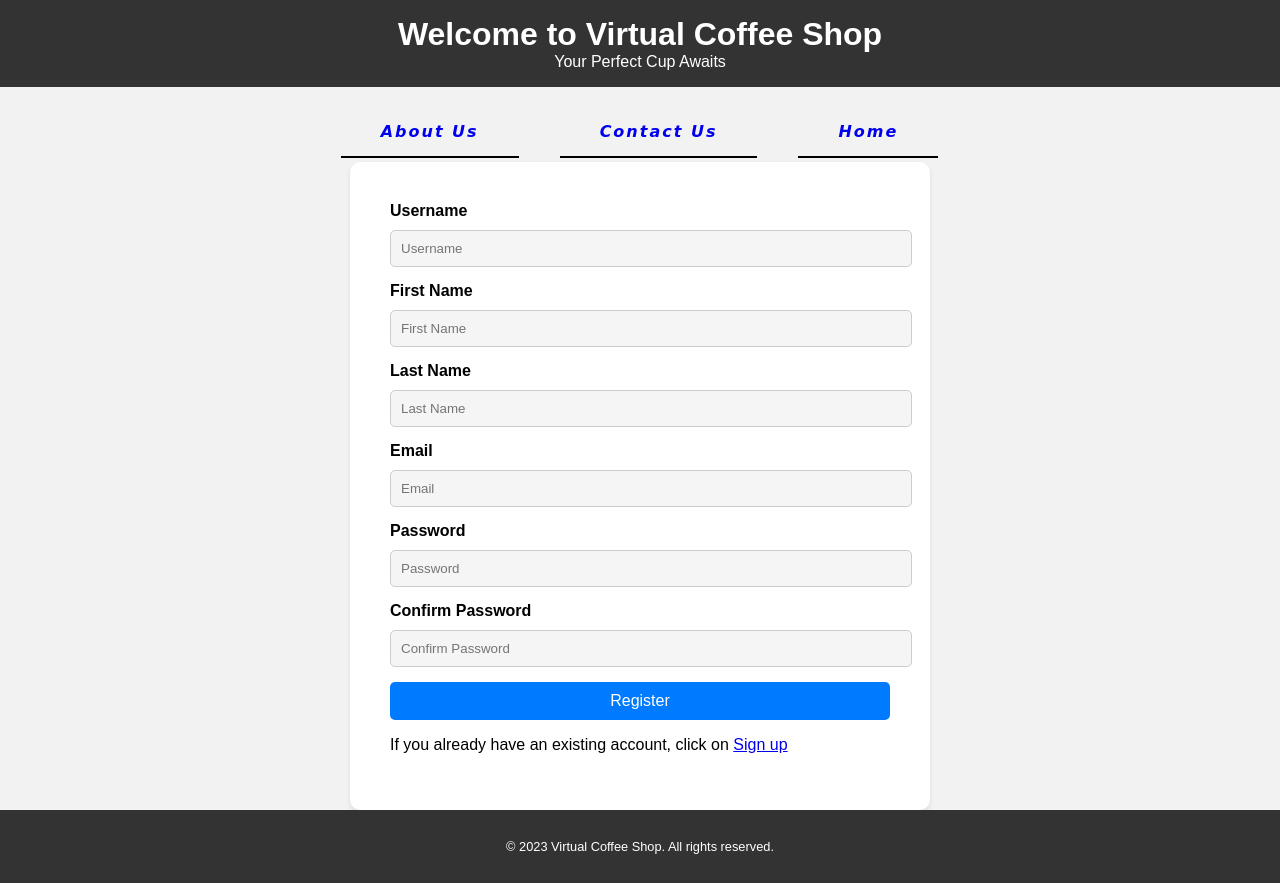
After one commit to dan9Protasenia/coffee, a Django app: page /coffee/registration/ in a window 1280 px wide. The commit adds this page. Run offline with Django 4.2, Linux system fonts and the light colour scheme.

Commit message:
added log in log out

```diff
--- a/project/apps/coffee/forms.py
+++ b/project/apps/coffee/forms.py
@@ -1,12 +1,37 @@
 from django import forms
+from django.contrib.auth.forms import UserCreationForm, AuthenticationForm
+from django.contrib.auth.models import User
 
 from .models import Coffee, Feedback
+
+
+class RegisterUserForm(UserCreationForm):
+    username = forms.CharField(label='Login', widget=forms.TextInput(attrs={'class': 'form-input'})),
+    first_name = forms.CharField(label='Firstname', widget=forms.TextInput(attrs={'class': 'form-input'})),
+    last_name = forms.CharField(label='Lastname', widget=forms.TextInput(attrs={'class': 'form-input'})),
+    email = forms.EmailField(label='Email', widget=forms.EmailInput(attrs={'class': 'form-input'})),
+    password1 = forms.CharField(label='Password', widget=forms.PasswordInput(attrs={'class': 'form-input'})),
+    password2 = forms.CharField(label='RPassword', widget=forms.PasswordInput(attrs={'class': 'form-input'})),
+
+    class Meta:
+        model = User
+        fields = ('username', 'first_name', 'last_name', 'email', 'password1', 'password2')
+
+
+class LoginUserForm(AuthenticationForm):
+    username = forms.CharField(label='Login', widget=forms.TextInput(attrs={'class': 'form-input'})),
+    # email = forms.EmailField(label='Email', widget=forms.EmailInput(attrs={'class': 'form-input'})),
+    password = forms.CharField(label='Password', widget=forms.PasswordInput(attrs={'class': 'form-input'})),
+
+    class Meta:
+        model = User
+        fields = ('usernamr', 'password')
 
 
 class CoffeeForm(forms.ModelForm):
     class Meta:
         model = Coffee
-        fields = ['title', 'description', 'info', 'price', 'pictures']
+        fields = '__all__'
 
         widgets = {
             "title": forms.TextInput(attrs={
--- a/project/apps/coffee/models.py
+++ b/project/apps/coffee/models.py
@@ -27,3 +27,8 @@ class Feedback(models.Model):
 
     def __str__(self):
         return self.user
+
+    class Meta:
+        verbose_name = "Отзывы"
+        verbose_name_plural = "Отзывы"
+        ordering = ['-rating']
--- a/project/apps/coffee/static/coffee/css/main.css
+++ b/project/apps/coffee/static/coffee/css/main.css
@@ -134,3 +134,58 @@
           width: 100%;
           left:0;
         }
+
+/* Стили для окна регистрации */
+.registration-form {
+    background-color: #fff;
+    padding: 40px;
+    border-radius: 10px;
+    box-shadow: 0 2px 4px rgba(0, 0, 0, 0.1);
+    margin: 0 auto; /* Центрирование по горизонтали */
+    width: 50%; /* Ширина формы */
+    max-width: 500px; /* Максимальная ширина формы */
+}
+
+.registration-form h2 {
+    font-size: 24px;
+    margin-bottom: 20px;
+}
+
+.registration-form label {
+    display: block;
+    font-weight: bold;
+    margin-bottom: 10px; /* Увеличиваем расстояние между полями */
+}
+
+/* Удаляем стандартные стили для инпутов */
+.registration-form input[type="text"],
+.registration-form input[type="email"],
+.registration-form input[type="password"] {
+    width: 100%;
+    padding: 10px;
+    margin-bottom: 15px;
+    border: 1px solid #ccc;
+    border-radius: 5px;
+    background-color: #f5f5f5; /* Фон инпутов */
+}
+
+/* Стили для кнопки */
+.registration-form button {
+    background-color: #007bff;
+    color: #fff;
+    padding: 10px 20px;
+    border: none;
+    border-radius: 5px;
+    cursor: pointer;
+    width: 100%; /* Занимает всю доступную ширину */
+    font-size: 16px;
+}
+
+.registration-form button:hover {
+    background-color: #0056b3;
+}
+.error-message {
+            color: red;
+            font-weight: bold;
+            margin-top: 5px;
+        }
--- a/project/apps/coffee/templates/coffee/coffee_confirm_delete.html
+++ b/project/apps/coffee/templates/coffee/coffee_confirm_delete.html
@@ -22,7 +22,7 @@
             <form method="post">
                 {% csrf_token %}
                 <button class="btn btn-danger" type="submit">Delete</button>
-                <a class="btn btn-secondary" href="{% url 'coffee' %}">Cancel</a>
+                <a class="btn btn-secondary" href="{% url 'coffee:coffee' %}">Cancel</a>
             </form>
         </div>
     </div>
--- a/project/apps/coffee/templates/coffee/info.html
+++ b/project/apps/coffee/templates/coffee/info.html
@@ -29,11 +29,12 @@
         <li><a href="{% url 'coffee:add_feedback' pk=coffee.pk %}" class="btn-1">Leave Your Feedback Here</a></li>
     </ul>
 </nav>
-<p></p>>
+<p></p>
 <div class="container">
     <h2>Your feedback helps to make this coffee even tastier:</h2>
     <ul>
         {% for feedback in feedbacks %}
+            <div class="review-divider">
                 <p>{{ feedback.user }}</p>
                 <li>
                     <div class="rating">
@@ -47,9 +48,11 @@
                     </div>
                     {{ feedback.text }}
                 </li>
+            </div>
         {% endfor %}
     </ul>
 </div>
+
 <div class="footer">
     <p>&copy; 2023 Virtual Coffee Shop. All rights reserved.</p>
 </div>
--- /dev/null
+++ b/project/apps/coffee/templates/coffee/registration.html
@@ -0,0 +1,55 @@
+{% load static %}
+<!DOCTYPE html>
+<html lang="en">
+<head>
+    <meta charset="UTF-8">
+    <meta name="viewport" content="width=device-width, initial-scale=1.0">
+    <title>Virtual Coffee Shop</title>
+    <link rel="stylesheet" type="text/css" href="{% static 'coffee/css/main.css' %}">
+</head>
+<body>
+
+<header>
+    <div class="header-content">
+        <h1>Welcome to Virtual Coffee Shop</h1>
+        <p>Your Perfect Cup Awaits</p>
+    </div>
+</header>
+<nav>
+    <ul class="horizontal-list">
+        <li><a href="{% url 'coffee:about' %}" class="btn-1">About Us</a></li>
+        <li><a href="{% url 'coffee:contact' %}" class="btn-1">Contact Us</a></li>
+        <li><a href="{% url 'coffee:coffee' %}" class="btn-1">Home</a></li>
+    </ul>
+</nav>
+
+<form class="registration-form" method="post">
+    {% csrf_token %}
+    <label for="id_username">Username</label>
+    <input type="text" name="username" id="id_username" placeholder="Username">
+
+    <label for="id_first_name">First Name</label>
+    <input type="text" name="first_name" id="id_first_name" placeholder="First Name">
+
+    <label for="id_last_name">Last Name</label>
+    <input type="text" name="last_name" id="id_last_name" placeholder="Last Name">
+
+    <label for="id_email">Email</label>
+    <input type="email" name="email" id="id_email" placeholder="Email">
+
+    <label for="id_password1">Password</label>
+    <input type="password" name="password1" id="id_password1" placeholder="Password">
+
+    <label for="id_password2">Confirm Password</label>
+    <input type="password" name="password2" id="id_password2" placeholder="Confirm Password">
+
+    <button type="submit">Register</button>
+    <p>If you already have an existing account, click on <a href="{% url 'coffee:login' %}">Sign up</a></p>
+</form>
+
+<div class="footer">
+    <p>&copy; 2023 Virtual Coffee Shop. All rights reserved.</p>
+</div>
+
+</body>
+</html>
--- a/project/apps/coffee/urls.py
+++ b/project/apps/coffee/urls.py
@@ -6,14 +6,17 @@ from . import views
 app_name = 'coffee'
 
 urlpatterns = [
-    path('', views.coffee, name='coffee'),
+    path('', views.CoffeeList.as_view(), name='coffee'),
     path('create', views.Create.as_view(), name='create'),
     path('<int:pk>', views.Info.as_view(), name='info'),
     path('<int:pk>/update', views.Update.as_view(), name='update'),
     path('<int:pk>/delete', views.Delete.as_view(), name='delete'),
     path('about', project.apps.about.views.about, name='about'),
     path('contact', views.contact, name='contact'),
-    path('<int:pk>/add_feedback/', views.CreateFeedback.as_view(), name='add_feedback')
+    path('<int:pk>/add_feedback/', views.CreateFeedback.as_view(), name='add_feedback'),
+    path('registration/', views.SignUp.as_view(), name='registration'),
+    path('login/', views.LoginUser.as_view(), name='login'),
+    path('logout/', views.logout_user, name='logout')
 
 
 ]
--- a/project/apps/coffee/views.py
+++ b/project/apps/coffee/views.py
@@ -1,21 +1,76 @@
+from django.contrib.auth import logout
+from django.contrib.auth.views import LoginView
 from django.core.files.base import ContentFile
 from django.core.files.uploadedfile import InMemoryUploadedFile
 from django.http import Http404, HttpResponseRedirect
-from django.shortcuts import render, redirect, get_object_or_404, reverse
+from django.shortcuts import render, reverse, redirect
 from django.urls import reverse_lazy
-from django.views.generic import DetailView, UpdateView, DeleteView, CreateView
+from django.views.generic import DetailView, UpdateView, DeleteView, CreateView, ListView
 
-from .forms import CoffeeForm, FeedbackForm
+from .forms import CoffeeForm, FeedbackForm, RegisterUserForm, LoginUserForm
 from .models import Coffee, Feedback
 
 
-def coffee(request):
-    coffees = Coffee.objects.order_by('price')
-    return render(request, 'coffee/coffee.html', {'coffees': coffees})
+class LoginUser(LoginView):
+    form_class = LoginUserForm
+    template_name = 'coffee/login.html'
+
+    def get_success_url(self):
+        return reverse_lazy('coffee:coffee')
+
+
+def logout_user(request):
+    logout(request)
+    return redirect('coffee:login')
+
+
+class SignUp(CreateView):
+    form_class = RegisterUserForm
+    success_url = reverse_lazy("coffee:coffee")
+    template_name = 'coffee/registration.html'
+
+    # def get_context_data(self, *, object_list=None, **kwargs):
+    #     context = super().get_context_data(**kwargs)
+    #     c_def = self.get_user_context(title='Registration')
+    #     return dict(list(context.items()) + list(c_def.items()))
+
+
+class CoffeeList(ListView):
+    model = Coffee
+    template_name = 'coffee/coffee.html'
+    context_object_name = 'coffees'
+    queryset = Coffee.objects.order_by('price')
+
+
+#   def coffee(request):
+#       coffees = Coffee.objects.order_by('price')
+#       return render(request, 'coffee/coffee.html', {'coffees': coffees})
 
 
 def contact(request):
     return render(request, 'coffee/contact.html', )
+
+
+# def user_login(request):
+#     if request.method == "POST":
+#         form = LoginForm(request.POST)
+#         if form.is_valid():
+#             cd = form.cleaned_data
+#             user = authenticate(request,
+#                                 user_login=cd['username'],
+#                                 password=cd['password']
+#                                 )
+#             if user is not None:
+#                 if user.is_active():
+#                     login(request, user)
+#                     return HttpResponse('Authenticated successfully')
+#                 else:
+#                     return HttpResponse('Disabled account')
+#         else:
+#             return HttpResponse('Invalid logun')
+#     else:
+#         form = LoginForm()
+#     return render(request, 'login.html', {'form': form})
 
 
 class Create(CreateView):
@@ -76,7 +131,6 @@ class CreateFeedback(CreateView):
         feedback.coffees = coffees
         feedback.save()
 
-        # Используйте reverse_lazy для получения URL
         return HttpResponseRedirect(reverse('coffee:info', kwargs={'pk': coffee_id}))
 
 # def add_feedback(request, pk):
--- a/project/settings.py
+++ b/project/settings.py
@@ -39,6 +39,8 @@ MIDDLEWARE = [
     'django.contrib.auth.middleware.AuthenticationMiddleware',
     'django.contrib.messages.middleware.MessageMiddleware',
     'django.middleware.clickjacking.XFrameOptionsMiddleware',
+    # 'django.contrib.auth',
+    # 'django.contrib.contenttypes'
 ]
 
 ROOT_URLCONF = 'project.urls'
@@ -119,3 +121,5 @@ MEDIA_URL = '/media/'
 MEDIA_ROOT = os.path.join(BASE_DIR, 'project.apps.coffee', 'media')
 
 # TEST_RUNNER = 'pytest_django.runner.DiscoverRunner'
+
+LOGIN_REDIRECT_URL = '/'
```
Also changed, not shown: project/apps/about/static/main/css/about.css (+50 -0 lines), project/apps/about/templates/main/about.html (+6 -3 lines), project/apps/coffee/admin.py (+13 -3 lines), project/apps/coffee/static/coffee/css/create.css (+17 -7 lines), project/apps/coffee/static/coffee/css/info.css (renamed from project/apps/coffee/static/coffee/css/about.css, +14 -0 lines), project/apps/coffee/templates/coffee/Contact-us.html (deleted, +0 -108 lines), project/apps/coffee/templates/coffee/create_feedback.html (+23 -1 lines), project/apps/coffee/templates/coffee/login.html (added, +42 -0 lines). Lines whose indentation alone changed are shown as unchanged.
